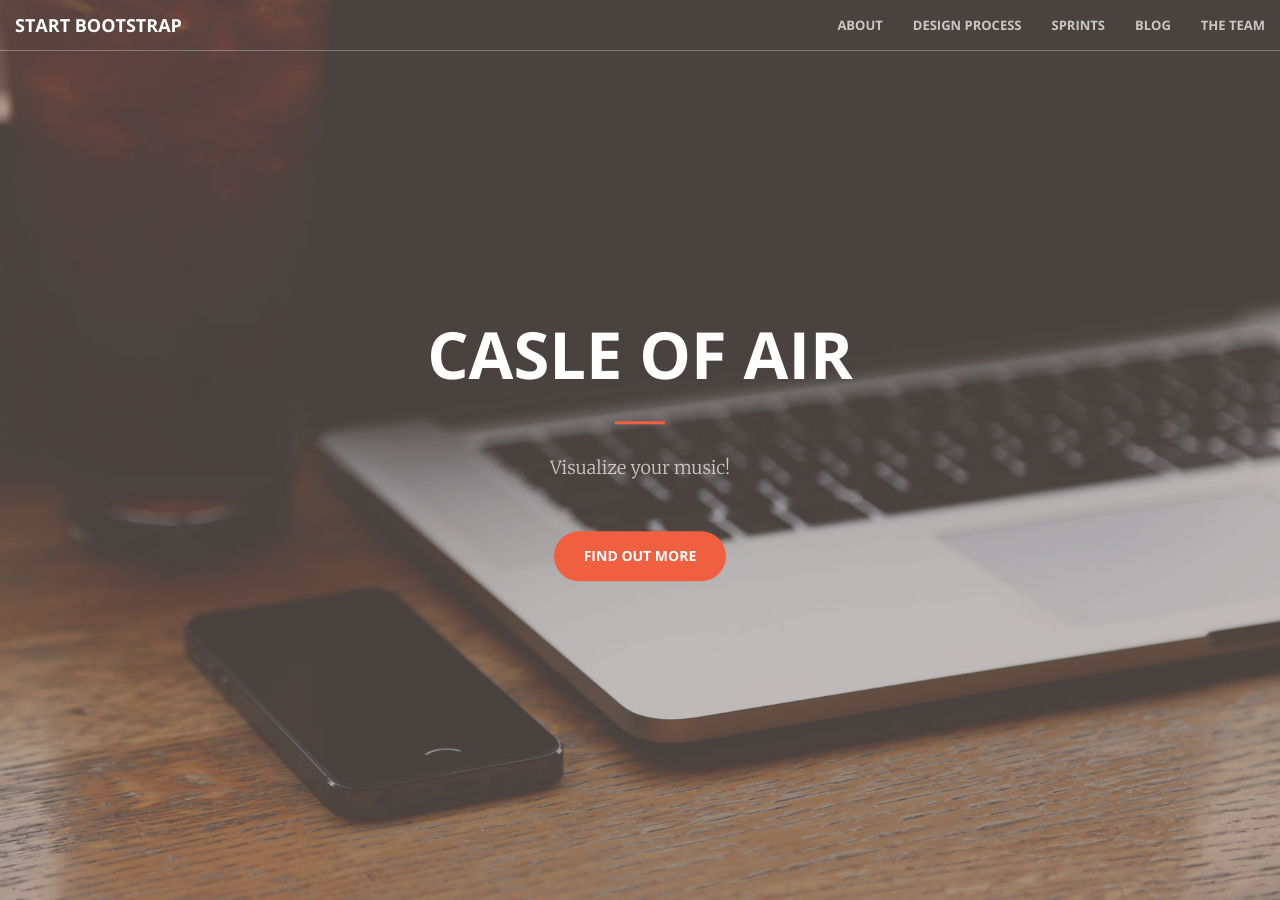
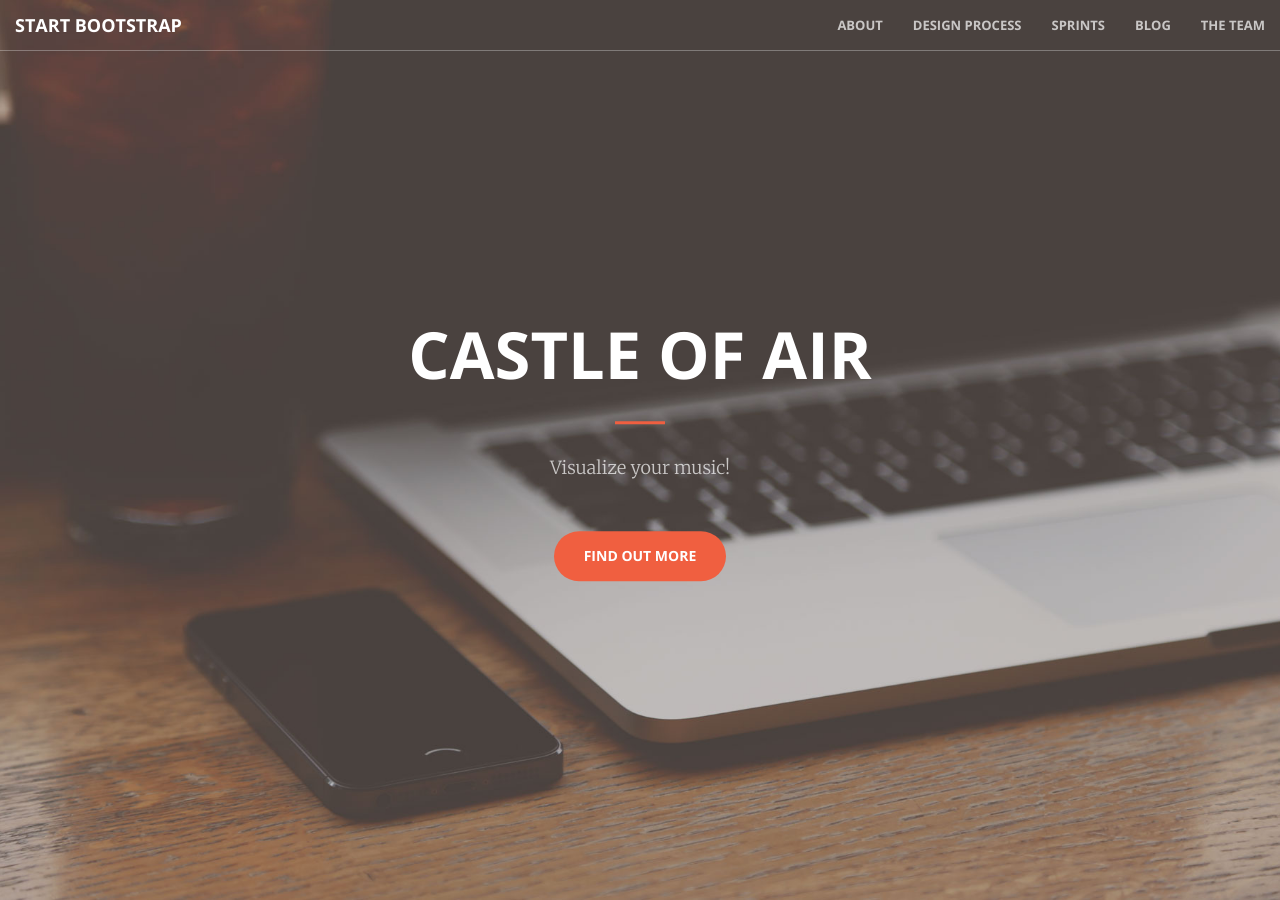
Before and after one commit to Audrey-Lee88/CastleOfAir, a Jekyll site: the page built from docs/index.html, in a window 1280 px wide and 900 px high. Built offline with Jekyll 4.4.1, drawn with Linux system fonts in a browser that asks for light colours.

Commit message:
Update header.html

```diff
--- a/docs/_includes/header.html
+++ b/docs/_includes/header.html
@@ -1,7 +1,7 @@
 <header>
     <div class="header-content">
         <div class="header-content-inner">
-            <h1>Casle of Air</h1>
+            <h1>Castle of Air</h1>
             <hr>
             <p>Visualize your music!</p>
             <a href="#about" class="btn btn-primary btn-xl page-scroll">Find out more</a>
```
